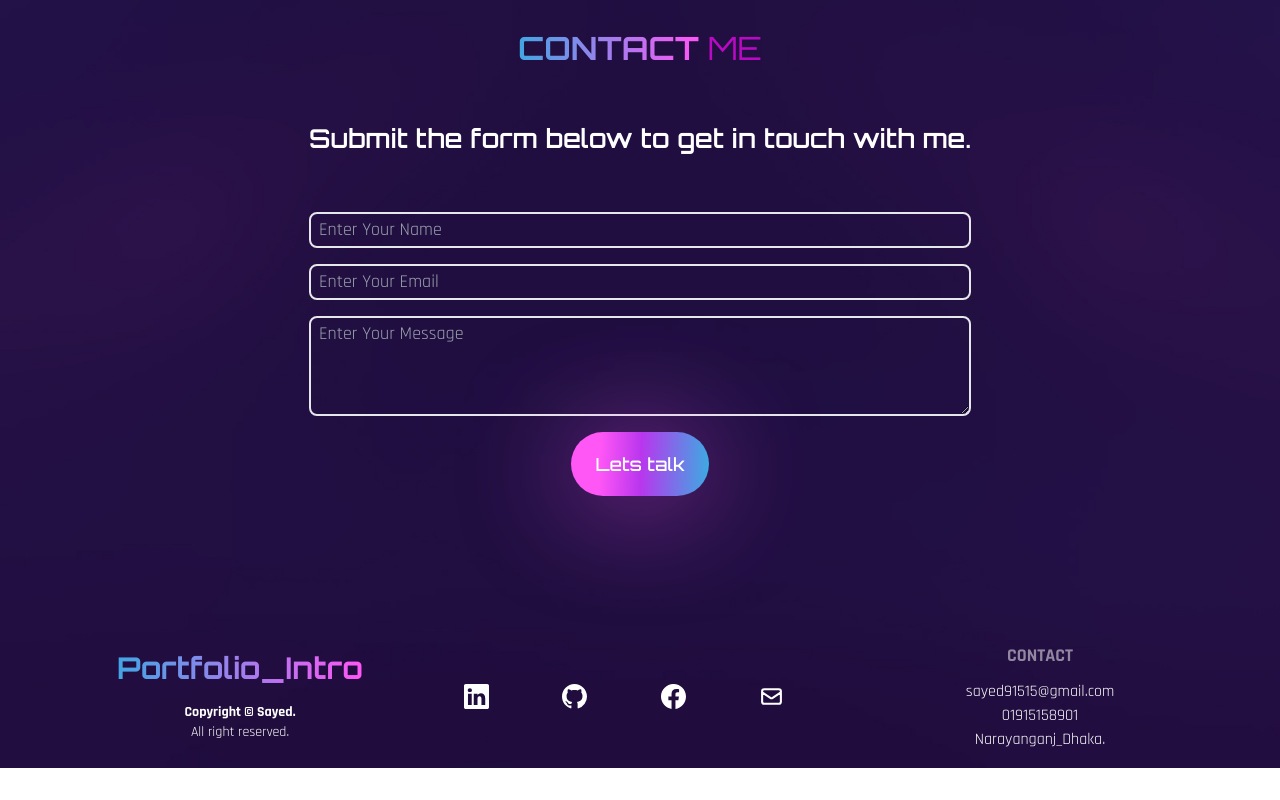
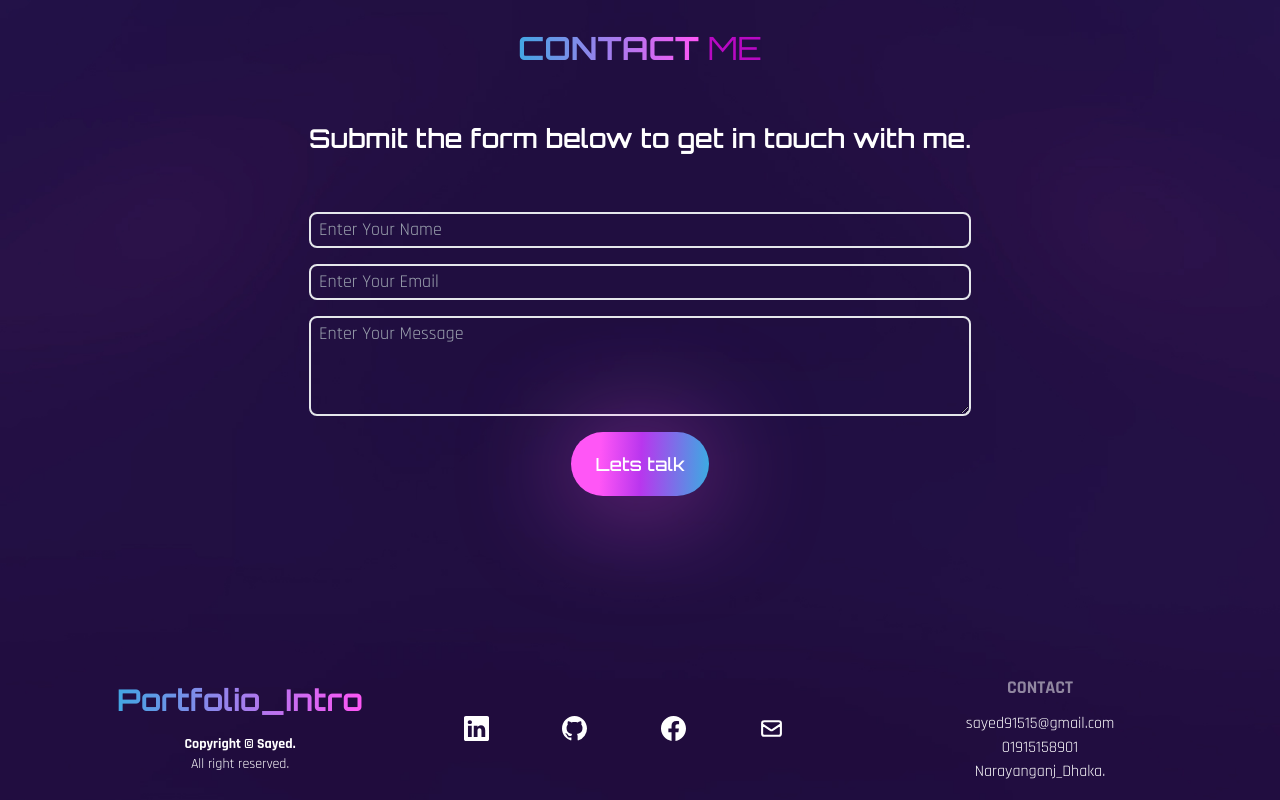
Before and after one commit to sayed8901/my-web-developer-portfolio, a React (Vite) app: page / in a window 1280 px wide. Shown: the part 3520-4320 px from the top of the page. Before the commit the page ends 4288 px from the top, so only its background shows below. Built offline with nearby package versions, Linux system fonts and the light colour scheme; a web font is replaced by a local one.

Commit message:
Final Checked.

```diff
--- a/src/components/Footer.jsx
+++ b/src/components/Footer.jsx
@@ -11,7 +11,7 @@ import { fadeIn } from "../variants";
 const Footer = () => {
   return (
     <footer
-      className={`grid grid-cols-3 items-center justify-between gap-6 sm:gap-12 text-center sticky top-[100vh] pb-4`}
+      className={`grid grid-cols-3 items-center justify-between gap-6 sm:gap-12 text-center sticky top-[100vh] mb-4 mt-8`}
     >
       <div className="items-center">
         <div className="flex items-center justify-center mx-auto">
```
Also changed, not shown: tailwind.config.js (+0 -11 lines), 1 other file (tests, documents, lock files or other folders).
